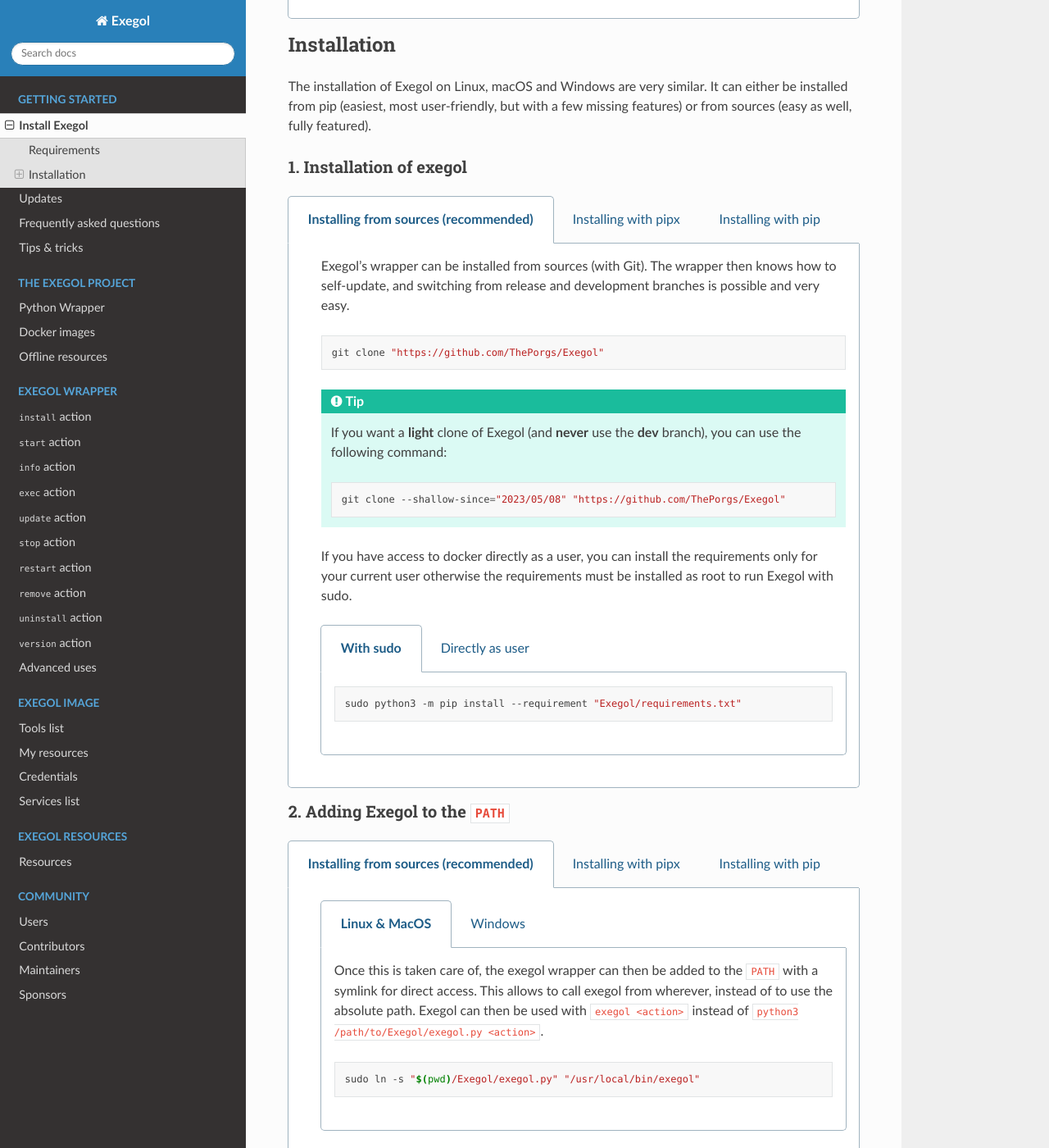
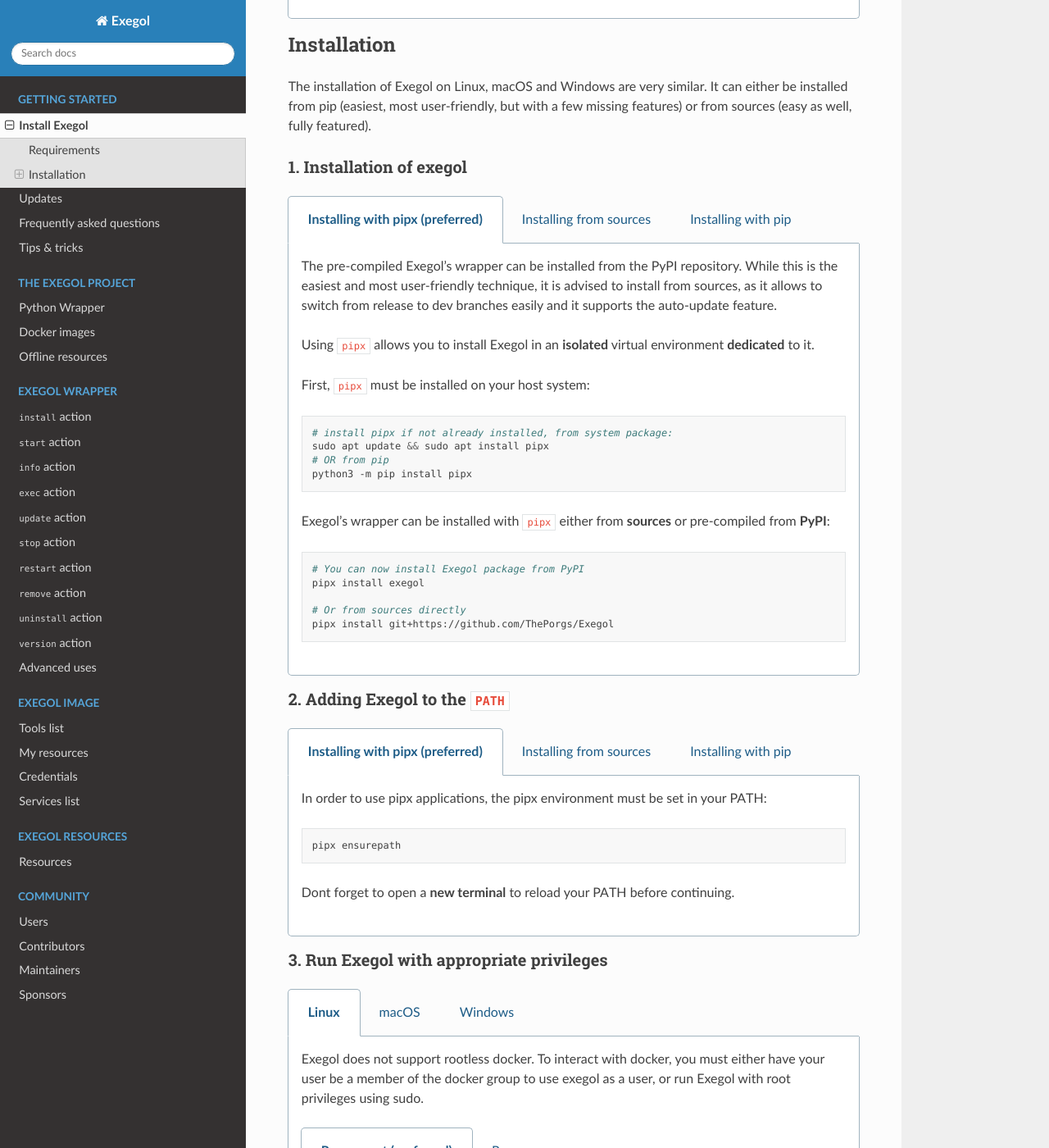
Before and after one commit to ThePorgs/Exegol-docs, a Sphinx documentation site: the page built from source/getting-started/install.rst, in a window 1280 px wide and 1400 px high, scrolled down 1829 px. Shown: the whole window at 82% size. Built offline with Sphinx 7.4.7 and the Read the Docs theme 2.0.0, drawn with Linux system fonts in a browser that asks for light colours; some of the changed text lies outside the part shown.

Commit message:
Update preferred install method

```diff
--- a/source/getting-started/faq.rst
+++ b/source/getting-started/faq.rst
@@ -150,8 +150,8 @@
 
 We do **not** guarantee wrapper stability with a directly installed WSL docker.
 
-How to retrieve your desktop login details
-~~~~~~~~~~~~~~~~~~~~~~~~~~~~~~~~~~~~~~~~~~~
+How to retrieve your desktop login details ?
+~~~~~~~~~~~~~~~~~~~~~~~~~~~~~~~~~~~~~~~~~~~~
 
 The container's root password can be obtained with ``exegol info <container>`` (i.e. this is needed when using the :doc:`desktop </the-exegol-project/python-wrapper>` feature)
 
--- a/source/getting-started/install.rst
+++ b/source/getting-started/install.rst
@@ -143,41 +143,7 @@
 -------------------------
 
 ..  tabs::
-
-   ..  group-tab:: Installing from sources (recommended)
-
-           Exegol's wrapper can be installed from sources (with Git). The wrapper then knows how to self-update, and switching from release and development branches is possible and very easy.
-
-           .. code-block:: bash
-
-              git clone "https://github.com/ThePorgs/Exegol"
-
-           .. tip::
-
-               If you want a **light** clone of Exegol (and **never** use the **dev** branch), you can use the following command:
-
-               .. code-block:: bash
-
-                   git clone --shallow-since="2023/05/08" "https://github.com/ThePorgs/Exegol"
-
-           If you have access to docker directly as a user, you can install the requirements only for your current user
-           otherwise the requirements must be installed as root to run Exegol with sudo.
-
-           .. tabs::
-
-               .. tab:: With sudo
-
-                   .. code-block:: bash
-
-                      sudo python3 -m pip install --requirement "Exegol/requirements.txt"
-
-               .. tab:: Directly as user
-
-                   .. code-block:: bash
-
-                      python3 -m pip install --user --requirement "Exegol/requirements.txt"
-
-    ..  group-tab:: Installing with pipx
+    ..  group-tab:: Installing with pipx (preferred)
 
         The pre-compiled Exegol’s wrapper can be installed from the PyPI repository.
         While this is the easiest and most user-friendly technique, it is advised to install from sources, as it allows to switch from release to dev branches easily and it supports the auto-update feature.
@@ -203,6 +169,39 @@
             # Or from sources directly
             pipx install git+https://github.com/ThePorgs/Exegol
 
+    ..  group-tab:: Installing from sources
+
+        Exegol's wrapper can be installed from sources (with Git). The wrapper then knows how to self-update, and switching from release and development branches is possible and very easy.
+
+        .. code-block:: bash
+
+            git clone "https://github.com/ThePorgs/Exegol"
+
+        .. tip::
+
+           If you want a **light** clone of Exegol (and **never** use the **dev** branch), you can use the following command:
+
+           .. code-block:: bash
+
+               git clone --shallow-since="2023/05/08" "https://github.com/ThePorgs/Exegol"
+
+        If you have access to docker directly as a user, you can install the requirements only for your current user
+        otherwise the requirements must be installed as root to run Exegol with sudo.
+
+        .. tabs::
+
+           .. tab:: With sudo
+
+               .. code-block:: bash
+
+                  sudo python3 -m pip install --requirement "Exegol/requirements.txt"
+
+           .. tab:: Directly as user
+
+               .. code-block:: bash
+
+                  python3 -m pip install --user --requirement "Exegol/requirements.txt"
+
     ..  group-tab:: Installing with pip
 
         The pre-compiled Exegol’s wrapper can be installed from the PyPI repository.
@@ -212,13 +211,27 @@
 
            python3 -m pip install exegol
 
+        .. warning::
+
+            Since Python **3.11**, it is no longer possible to add a pip package system wide. In such cases, it is preferable to use ``pipx``.
+
 
 2. Adding Exegol to the ``PATH``
 --------------------------------
 
 ..  tabs::
 
-   ..  group-tab:: Installing from sources (recommended)
+    ..  group-tab:: Installing with pipx (preferred)
+
+        In order to use pipx applications, the pipx environment must be set in your PATH:
+
+        .. code-block:: bash
+
+            pipx ensurepath
+
+        Dont forget to open a **new terminal** to reload your PATH before continuing.
+
+    ..  group-tab:: Installing from sources
 
         ..  tabs::
             .. tab:: Linux & MacOS
@@ -264,16 +277,6 @@
 
                     It is possible to disable this behavior in the Windows settings: ``Apps > Apps & features > App execution aliases`` and disable aliases for ``python.exe`` and ``python3.exe``.
 
-    ..  group-tab:: Installing with pipx
-
-        In order to use pipx applications, the pipx environment must be set in your PATH:
-
-        .. code-block:: bash
-
-            pipx ensurepath
-
-        Dont forget to open a **new terminal** to reload your PATH before continuing.
-
     ..  group-tab:: Installing with pip
 
         If your pip installation is correct and functional, you have nothing more to do and you can already use the command ``exegol``.
@@ -294,7 +297,7 @@
 
         ..  tabs::
 
-            .. tab:: Run as root (recommended)
+            .. tab:: Run as root (preferred)
 
                 To run Exegol as root with sudo, you must use a specific sudo command. For a better user experience, we recommend using an alias:
 
```
